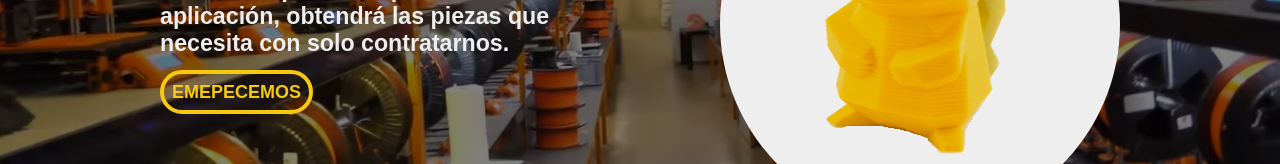
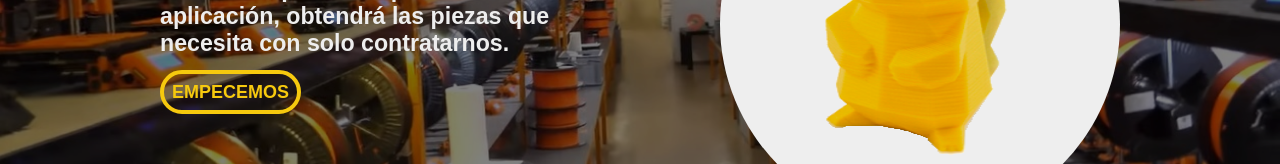
Before and after one commit to aliriodi/3DSeller, a Next.js app: page / in a window 1280 px wide. Shown: the part 370-534 px from the top of the page. Built offline with nearby package versions, Linux system fonts and the light colour scheme.

Commit message:
Update Home.jsx

```diff
--- a/src/components/Home/Home.jsx
+++ b/src/components/Home/Home.jsx
@@ -19,7 +19,7 @@ function Home() {
             <p>
                 Es su centro de producción de fabricación aditiva de piezas impresas en 3D. Con más de 30 materiales para cualquier aplicación, obtendrá las piezas que necesita con solo contratarnos.
             </p>
-            <a href={"#row-1"} className="btn-start">EMEPECEMOS</a>
+            <a href={"#row-1"} className="btn-start">EMPECEMOS</a>
         </div>
 
         {/* <!-- Banner Img --> */}
```
